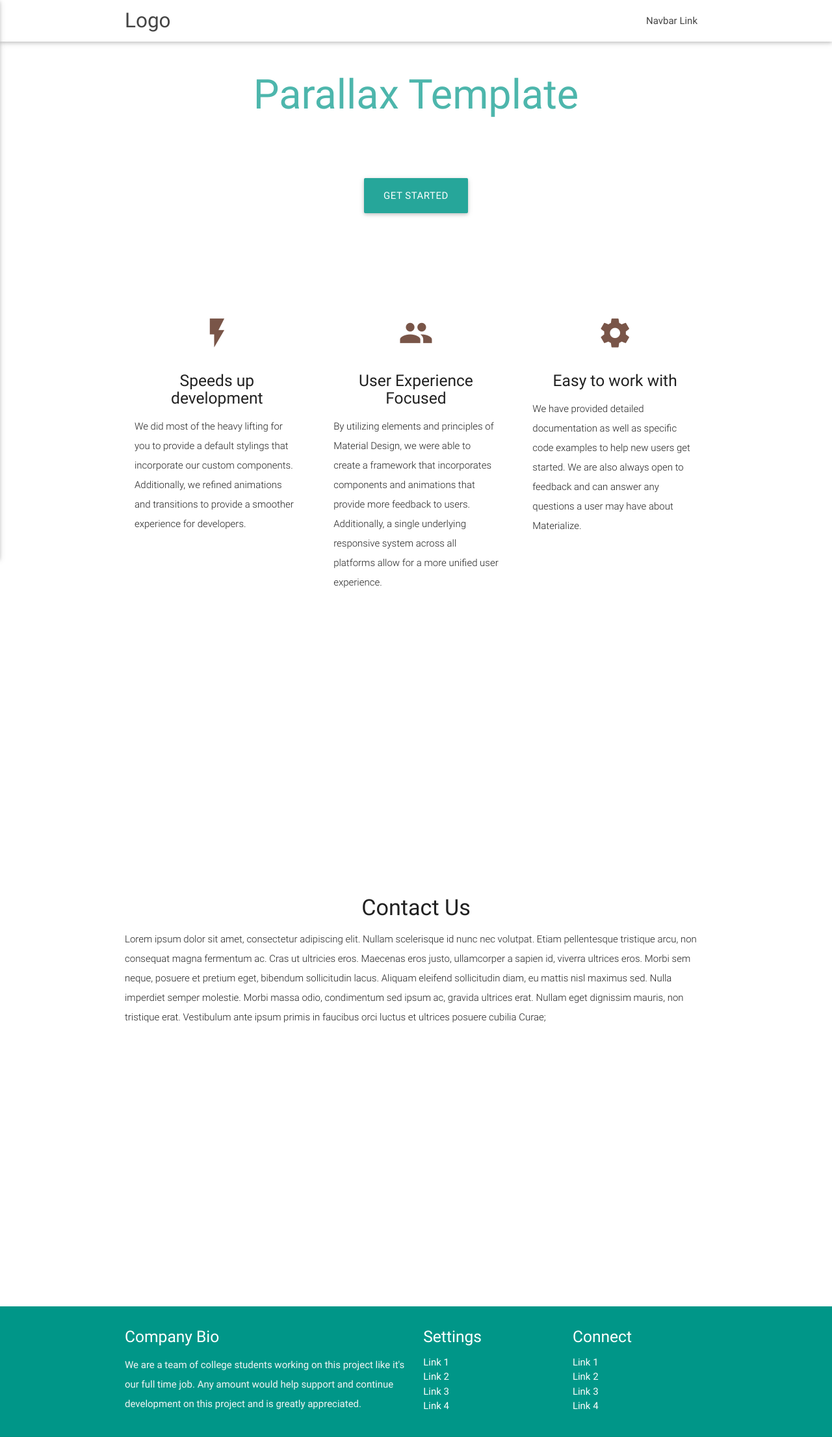
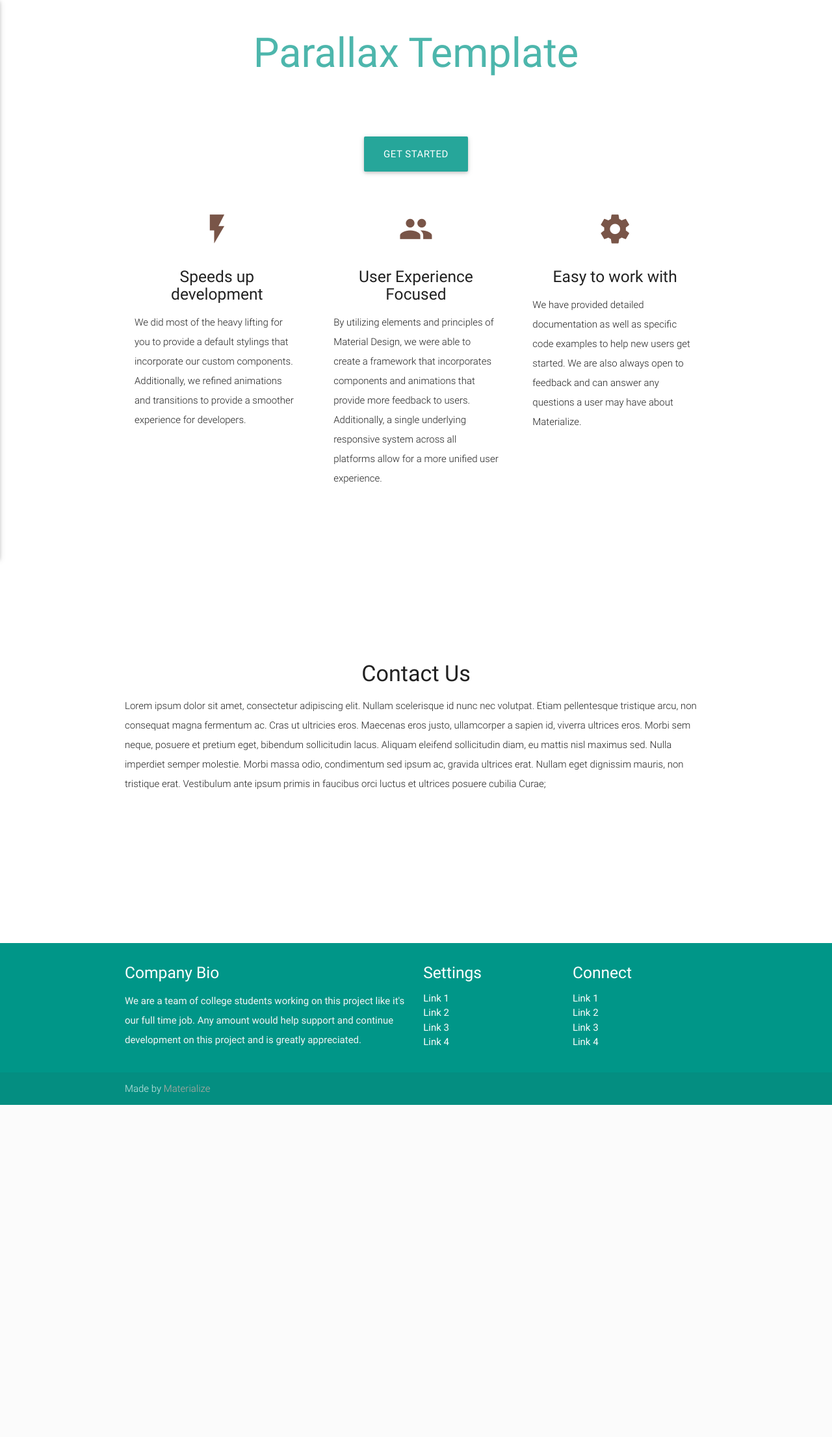
Before and after one commit to NhatPhan/FIYOW, a Django app: a page that uses templates/base.html in a window 1280 px wide. Shown: the top 2211 px of the page at 65% size. After the commit the page ends 1700 px from the top, so only its background shows below. Run offline with Django 3.2, Linux system fonts and the light colour scheme; grey boxes are pictures that could not be loaded.

Commit message:
add ui changes

```diff
--- a/static/css/style.css
+++ b/static/css/style.css
@@ -11,6 +11,15 @@ nav .brand-logo {
   color: #444;
 }
 
+#side-nav-button {
+  float: left;
+  z-index: 3;
+  position: absolute;
+  left: 15px;
+  top: 15px;
+  color: white;
+}
+
 p {
   line-height: 2rem;
 }
@@ -20,10 +29,10 @@ p {
 }
 
 .parallax-container {
-  min-height: 380px;
+  min-height: 180px;
   line-height: 0;
   height: auto;
-  color: rgba(255,255,255,.9);
+  color: rgba(255,255,255, 0.9);
 }
   .parallax-container .section {
     width: 100%;
@@ -55,3 +64,8 @@ p {
 footer.page-footer {
   margin: 0;
 }
+
+.flight-form {
+  width: 50%;
+  margin: auto;
+}
--- a/templates/base.html
+++ b/templates/base.html
@@ -18,6 +18,22 @@
 </head>
 
 <body>
+
+ <ul id="slide-out" class="side-nav">
+    <li><div class="userView">
+      <img class="background" src="images/office.jpg">
+      <a href="#!user"><img class="circle" src="images/yuna.jpg"></a>
+      <a href="#!name"><span class="white-text name">John Doe</span></a>
+      <a href="#!email"><span class="white-text email">jdandturk@gmail.com</span></a>
+    </div></li>
+    <li><a href="#!"><i class="material-icons">cloud</i>First Link With Icon</a></li>
+    <li><a href="#!">Second Link</a></li>
+    <li><div class="divider"></div></li>
+    <li><a class="subheader">Subheader</a></li>
+    <li><a class="waves-effect" href="#!">Third Link With Waves</a></li>
+  </ul>
+  <a href="#" data-activates="slide-out" class="button-collapse" id="side-nav-button"><i class="material-icons medium">menu</i></a>
+
 {% block body %}
 {% endblock body %}
       <!--  Scripts-->
--- a/templates/users/index.html
+++ b/templates/users/index.html
@@ -21,8 +21,8 @@
 </div>
 <div class="overlay"> </div>
 <div class="container">
-	<h1>OUR APP NAME </h1>
-  <blockquote>"Some catchy quote here about how awesome and revolutionized the app is"</blockquote>
+	<h1>fl<div class="i">I </div>ght </h1>
+  <blockquote>"Fly in your own way"</blockquote>
 
   <div class = "button-container">
     <div><form action="" method="POST">{% csrf_token %}
--- a/templates/users/template.html
+++ b/templates/users/template.html
@@ -7,20 +7,6 @@
 
 
 {% block body %}
-  <nav class="white" role="navigation">
-    <div class="nav-wrapper container">
-      <a id="logo-container" href="#" class="brand-logo">Logo</a>
-      <ul class="right hide-on-med-and-down">
-        <li><a href="#">Navbar Link</a></li>
-      </ul>
-
-      <ul id="nav-mobile" class="side-nav">
-        <li><a href="#">Navbar Link</a></li>
-      </ul>
-      <a href="#" data-activates="nav-mobile" class="button-collapse"><i class="material-icons">menu</i></a>
-    </div>
-  </nav>
-
   <div id="index-banner" class="parallax-container">
     <div class="section no-pad-bot">
       <div class="container">
```
Also changed, not shown: static/css/indexstyle.css (+8 -2 lines), templates/bookings/flight-search.html (+33 -12 lines).
